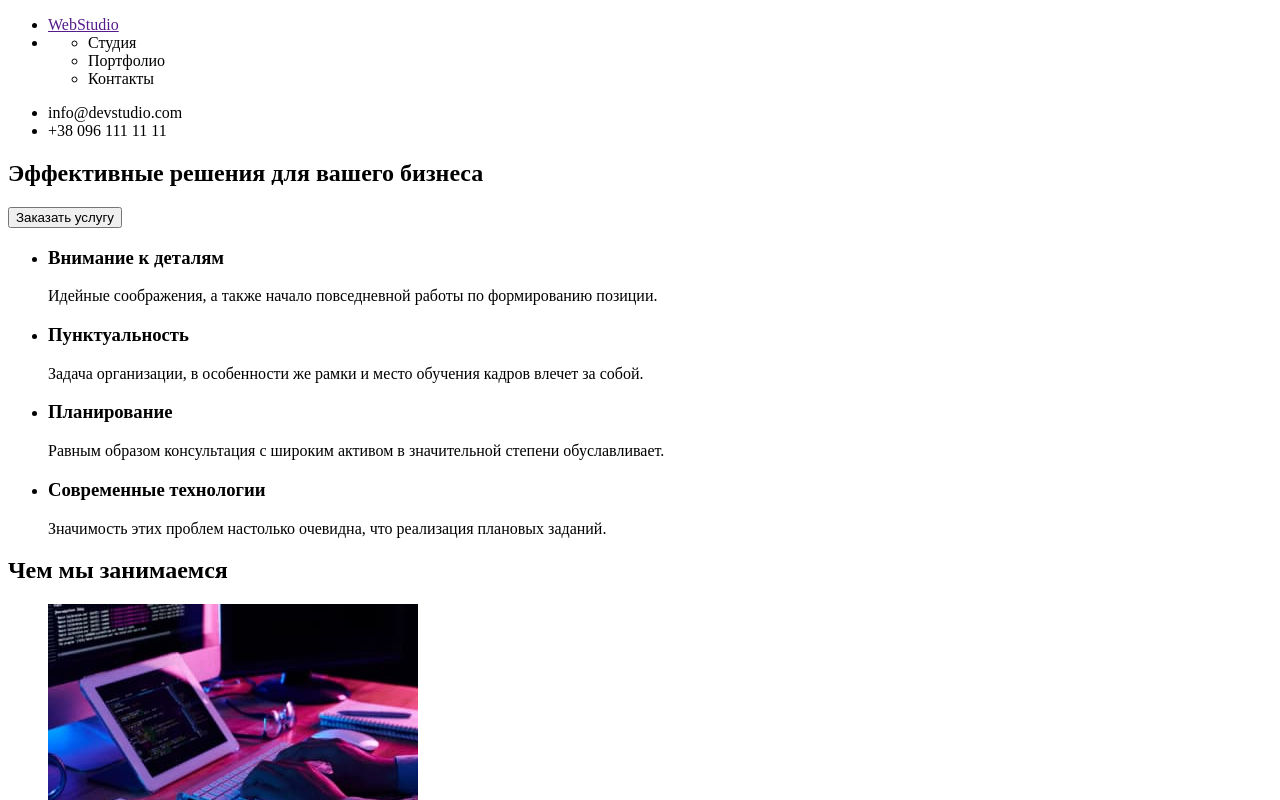
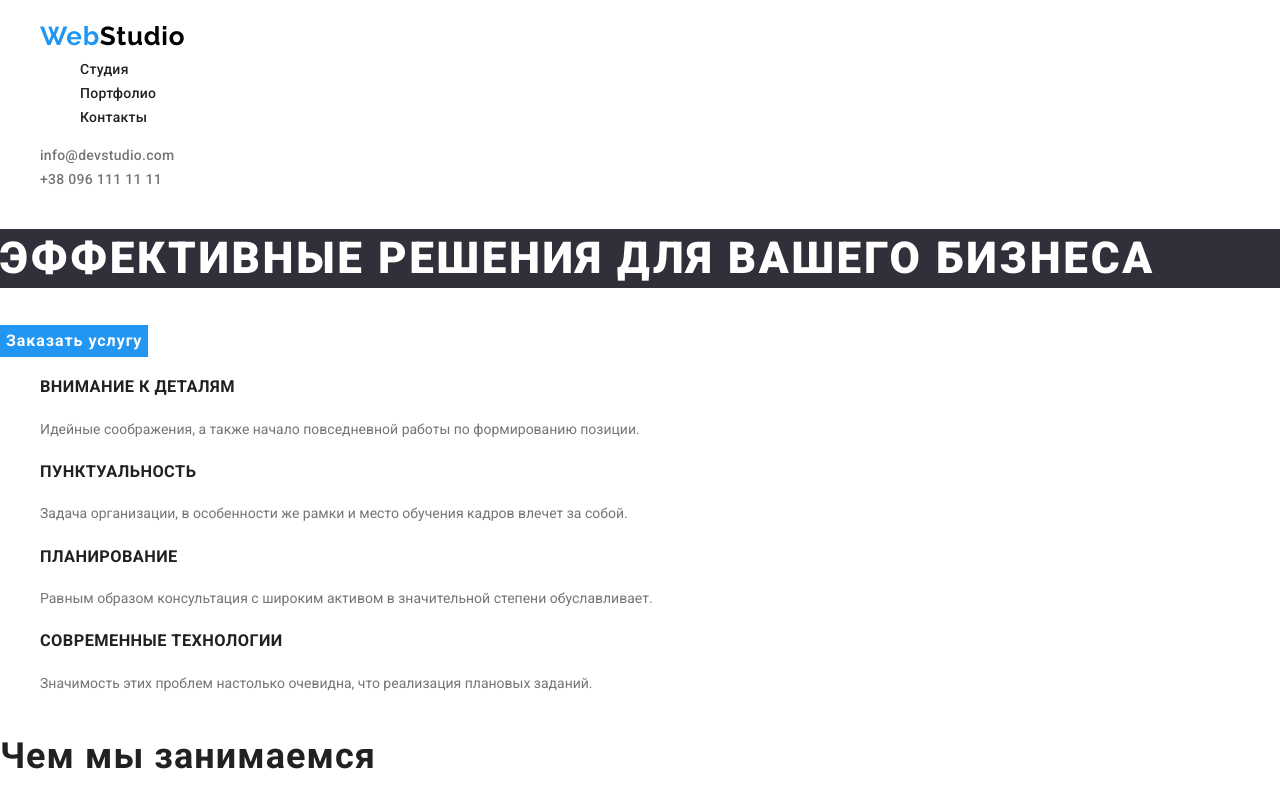
Before and after one commit to AndriiShliakhta/hw2-1, a plain HTML site: page index.html in a window 1280 px wide. Shown: the top 800 px of the page. Drawn offline with nearby package versions, Linux system fonts and the light colour scheme.

Commit message:
Додано кольори і шрифти

```diff
--- /dev/null
+++ b/css/styles.css
@@ -0,0 +1,120 @@
+:root {
+  --primary-text-color: #757575;
+  --title-text-color: #212121;
+  --white-color: #ffffff;
+  --white-transparent-color: rgba(255, 255, 255, 60%);
+  --accent-color: #2196f3;
+  --grey-background: #f5f4fa;
+  --dark-grey-background: #2f303a;
+}
+
+/* Указываем box sizing */
+*,
+*::before,
+*::after {
+  box-sizing: border-box;
+}
+body {
+  color: var(--primary-text-color);
+  font-family: "Roboto", sans-serif;
+  font-size: 14px;
+  font-weight: 400;
+  line-height: 1.71;
+  font-style: normal;
+}
+h1,
+h2,
+h3,
+h4,
+h5,
+h6 {
+  color: var(--title-text-color);
+}
+a {
+  text-decoration: none;
+  font-style: normal;
+}
+ul {
+  list-style: none;
+}
+h2 {
+  font-size: 36px;
+  font-weight: 700;
+  letter-spacing: 1.08px;
+}
+.logo {
+  font-family: "Raleway", sans-serif;
+  font-size: 26px;
+  font-weight: 700;
+  letter-spacing: 0.78px;
+}
+header .logo {
+  color: #000000;
+}
+.logo span {
+  color: var(--accent-color);
+}
+.menu-item {
+  color: var(--title-text-color);
+  font-weight: 500;
+  letter-spacing: 0.28px;
+}
+.contact-item {
+  font-weight: 500;
+  letter-spacing: 0.28px;
+}
+.menu-item:hover,
+.contact-item:hover,
+.menu-item:focus,
+.contact-item:focus {
+  color: var(--accent-color);
+}
+.hero-section h1 {
+  color: var(--white-color);
+  background-color: var(--dark-grey-background);
+  text-transform: uppercase;
+  font-size: 44px;
+  font-weight: 900;
+  line-height: 1.36; /* 136.364% */
+  letter-spacing: 2.64px;
+}
+.hero-section button {
+  color: var(--white-color);
+  background-color: var(--accent-color);
+  border: none;
+  font-size: 16px;
+  font-weight: 700;
+  line-height: 1.87;
+  letter-spacing: 0.96px;
+}
+.quality-item h3 {
+  font-weight: 700;
+  letter-spacing: 0.42px;
+  text-transform: uppercase;
+}
+.our-team-section {
+  background-color: var(--grey-background);
+}
+.team-list h3 {
+  font-size: 16px;
+  font-weight: 500;
+  letter-spacing: 0.48px;
+}
+.team-list p {
+  font-size: 16px;
+
+  letter-spacing: 0.48px;
+}
+footer {
+  background-color: var(--dark-grey-background);
+  color: var(--white-color);
+}
+footer a,
+footer p {
+  color: var(--white-color);
+  font-style: normal;
+  letter-spacing: 0.42px;
+}
+.footer-contact-item {
+  color: var(--white-transparent-color);
+}
--- a/index.html
+++ b/index.html
@@ -5,60 +5,73 @@
     <meta http-equiv="X-UA-Compatible" content="IE=edge" />
     <meta name="viewport" content="width=device-width, initial-scale=1.0" />
     <title>Document</title>
-    <!-- <link rel="stylesheet" href="style.css" /> -->
+    <link
+      rel="stylesheet"
+      href="https://cdnjs.cloudflare.com/ajax/libs/modern-normalize/2.0.0/modern-normalize.min.css"
+      integrity="sha512-4xo8blKMVCiXpTaLzQSLSw3KFOVPWhm/TRtuPVc4WG6kUgjH6J03IBuG7JZPkcWMxJ5huwaBpOpnwYElP/m6wg=="
+      crossorigin="anonymous"
+      referrerpolicy="no-referrer"
+    />
+    <link rel="preconnect" href="https://fonts.googleapis.com" />
+    <link rel="preconnect" href="https://fonts.gstatic.com" crossorigin />
+    <link
+      href="https://fonts.googleapis.com/css2?family=Raleway:wght@700&family=Roboto:wght@400;500;700;900&display=swap"
+      rel="stylesheet"
+    />
+    <link rel="stylesheet" href="css/styles.css" />
   </head>
   <body>
     <header>
       <nav>
         <ul>
           <li>
-            <a href=""><span>Web</span>Studio</a>
+            <a href="./index.html" class="logo"><span>Web</span>Studio</a>
           </li>
           <li>
-            <ul>
-              <li><a>Студия</a></li>
-              <li><a>Портфолио</a></li>
-              <li><a>Контакты</a></li>
+            <ul class="menu-list">
+              <li class="menu-item"><a>Студия</a></li>
+              <li class="menu-item"><a>Портфолио</a></li>
+              <li class="menu-item"><a>Контакты</a></li>
             </ul>
           </li>
         </ul>
       </nav>
-      <ul>
-        <li><a>info@devstudio.com</a></li>
-        <li><a>+38 096 111 11 11</a></li>
+      <ul class="contact-list">
+        <li class="contact-item"><a>info@devstudio.com</a></li>
+        <li class="contact-item"><a>+38 096 111 11 11</a></li>
       </ul>
     </header>
     <main>
       <!-- Герой -->
-      <section>
+      <section class="section hero-section">
         <h1>Эффективные решения для вашего бизнеса</h1>
         <button type="button">Заказать услугу</button>
       </section>
-      <section>
+      <section class="section quality-section">
         <!-- <h2>Позитивні якості</h2> -->
-        <ul>
-          <li>
+        <ul class="quality-list">
+          <li class="quality-item">
             <h3>Внимание к деталям</h3>
             <p>
               Идейные соображения, а также начало повседневной работы по
               формированию позиции.
             </p>
           </li>
-          <li>
+          <li class="quality-item">
             <h3>Пунктуальность</h3>
             <p>
               Задача организации, в особенности же рамки и место обучения кадров
               влечет за собой.
             </p>
           </li>
-          <li>
+          <li class="quality-item">
             <h3>Планирование</h3>
             <p>
               Равным образом консультация с широким активом в значительной
               степени обуславливает.
             </p>
           </li>
-          <li>
+          <li class="quality-item">
             <h3>Современные технологии</h3>
             <p>
               Значимость этих проблем настолько очевидна, что реализация
@@ -67,7 +80,7 @@
           </li>
         </ul>
       </section>
-      <section>
+      <section class="section">
         <h2>Чем мы занимаемся</h2>
         <ul>
           <li>
@@ -96,9 +109,9 @@
           </li>
         </ul>
       </section>
-      <section>
+      <section class="section our-team-section">
         <h2>Наша команда</h2>
-        <ul>
+        <ul class="team-list">
           <li>
             <img
               src="./images/team-member-1.jpg"
@@ -140,10 +153,12 @@
     </main>
     <footer>
       <address>
-        <a href=""><span>Web</span>Studio</a>
-        г. Киев, пр-т Леси Украинки, 26
-        <a href="">info@devstudio.com</a>
-        <a href="">+38 096 111 11 11</a>
+        <a href="./index.html" class="logo"><span>Web</span>Studio</a>
+        <p>г. Киев, пр-т Леси Украинки, 26</p>
+      </address>
+      <address>
+        <a href="" class="footer-contact-item">info@devstudio.com</a><br />
+        <a href="" class="footer-contact-item">+38 096 111 11 11</a>
       </address>
     </footer>
   </body>
--- a/style.css
+++ /dev/null
@@ -1,6 +0,0 @@
-h1 {
-  color: bisque;
-  background-color: darkblue;
-  width: min-content;
-  margin-left: 50%;
-}
```
Also changed, not shown: prettier.json (added, +12 -0 lines).
